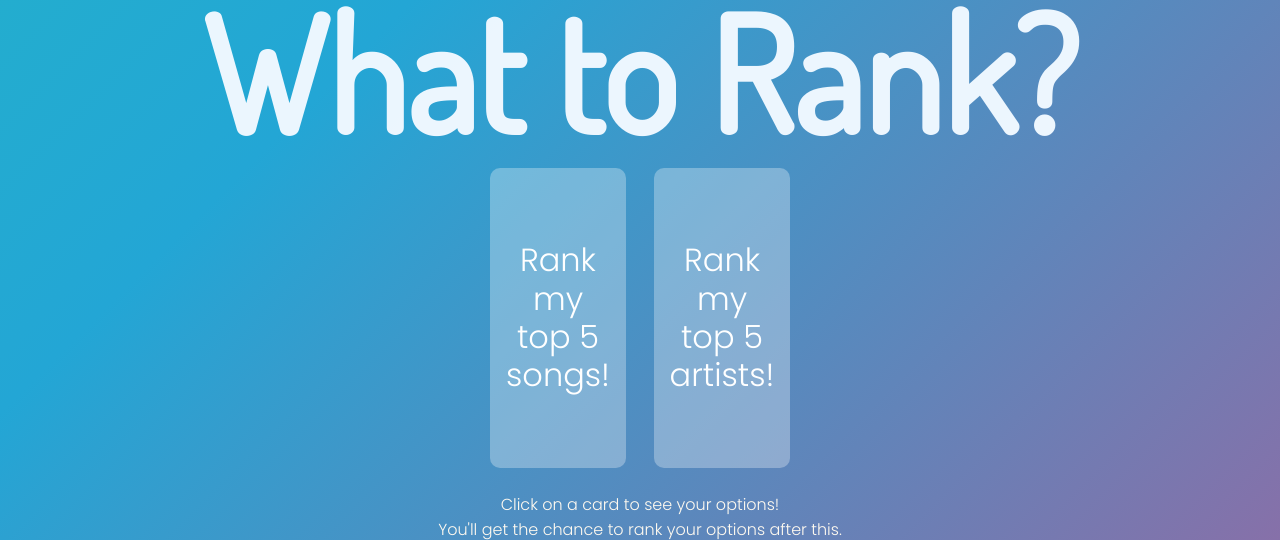
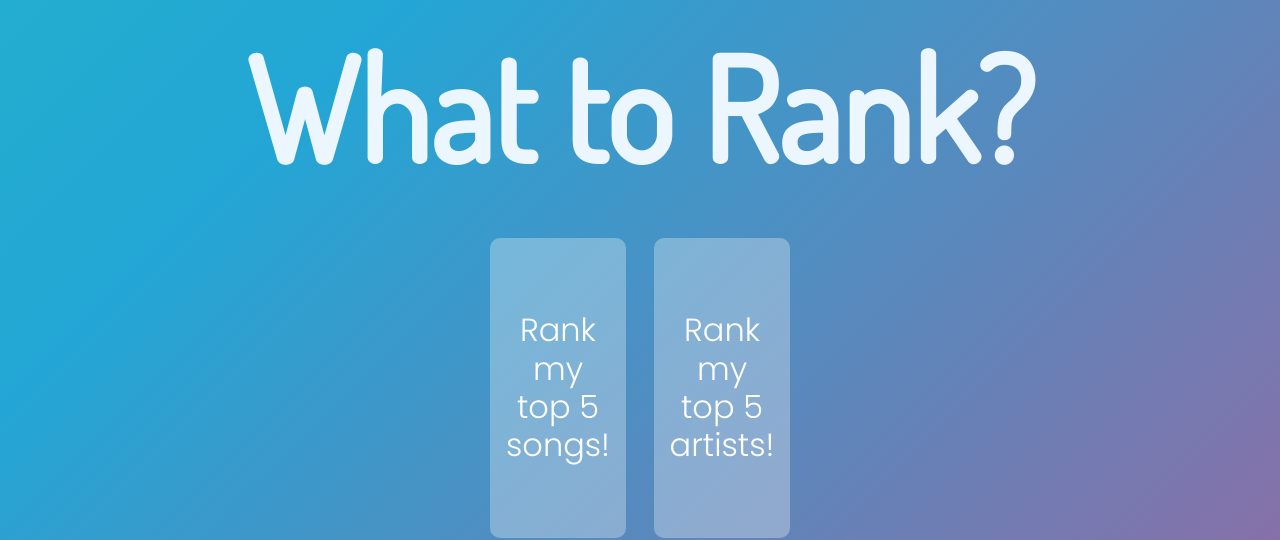
Before and after one commit to emblu3/RankMe, a Flask app: template templates/spotifyranks.html in a window 1280 px wide. Shown: the top 540 px of the page. Run offline with Flask 2, Linux system fonts and the light colour scheme; the template is opened without the code that fills it, so the values that code supplies are empty.

Commit message:
h1 padding

```diff
--- a/static/css/index.css
+++ b/static/css/index.css
@@ -9,6 +9,7 @@ h1{
     font-size: 15rem;
     font-family: 'Dosis', sans-serif;
     color: rgba(240, 248, 255, 0.979);
+    padding-top: 1rem;
 }
 
 ::-webkit-input-placeholder {
--- a/static/css/results.css
+++ b/static/css/results.css
@@ -9,6 +9,7 @@ h1{
     font-size: 13rem;
     font-family: 'Dosis', sans-serif;
     color: rgba(240, 248, 255, 0.979);
+    padding: 1rem 0 .5rem 0;
 }
 
 .ranksContainer{
--- a/static/css/spotifyranks.css
+++ b/static/css/spotifyranks.css
@@ -9,9 +9,9 @@
 h1{
   text-align: center;
   font-family: 'Dosis', sans-serif;
-  font-size: 10rem;
+  font-size: 9rem;
   color: rgba(240, 248, 255, 0.979);
-  line-height: 9rem;
+  padding: 1rem 1rem;
 }
 
 .cardsContainer{
@@ -119,16 +119,18 @@ h1{
   font-family: 'Poppins', 'sans-serif';
 }
 
-@media only screen and (max-width: 415px) {
+@media only screen and (max-width: 909px) {
   h1{
-    font-size: 38.5vw;
+    font-size: 15.5vw;
     line-height: normal;
   }
 }
 
 @media only screen and (max-width: 346px) {
   h1{
-    font-size: 17vw;
+    font-size: 15.5vw;
+    line-height: normal;
+    padding-bottom: 0;
   }
   .cardsContainer{
     justify-content: center;
```
